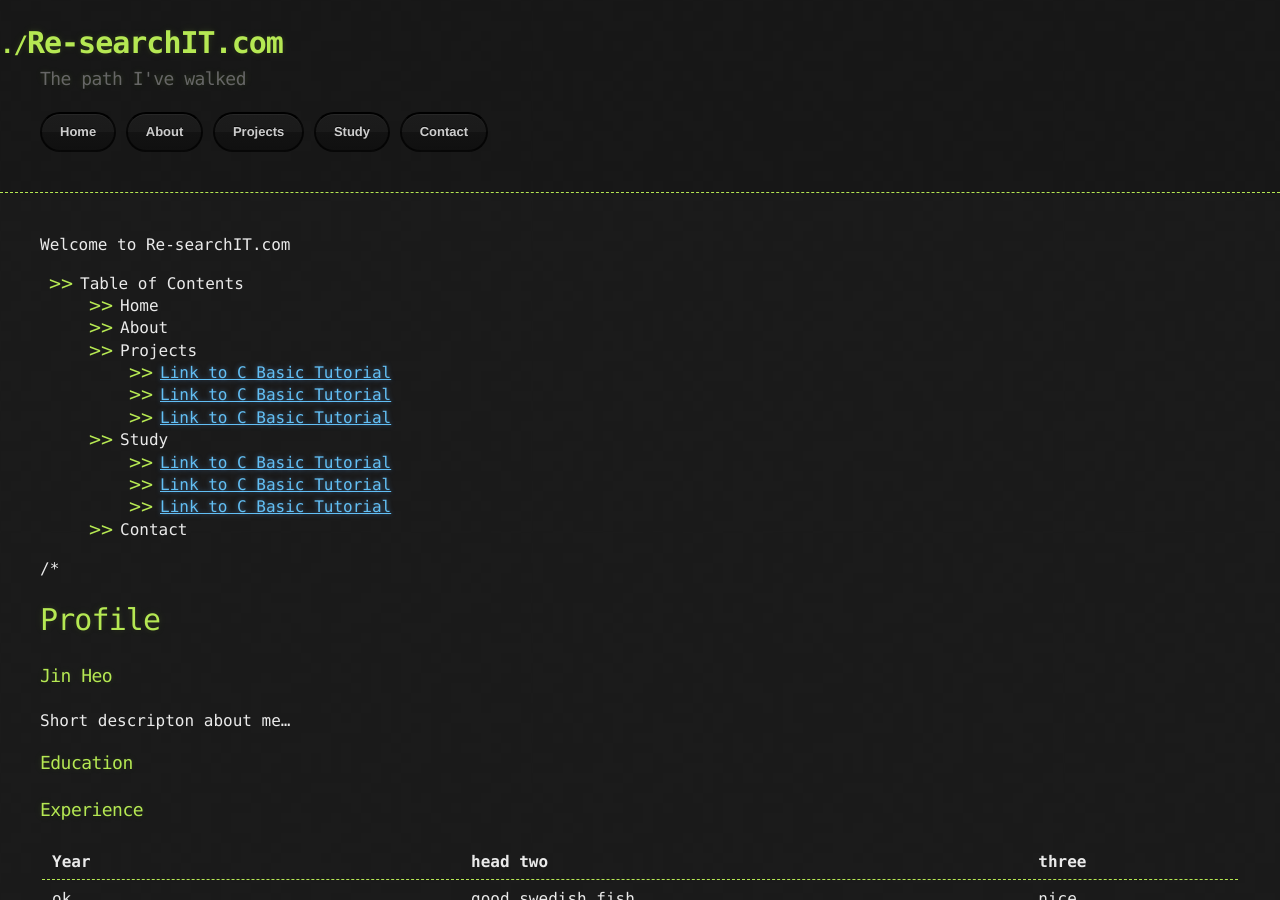
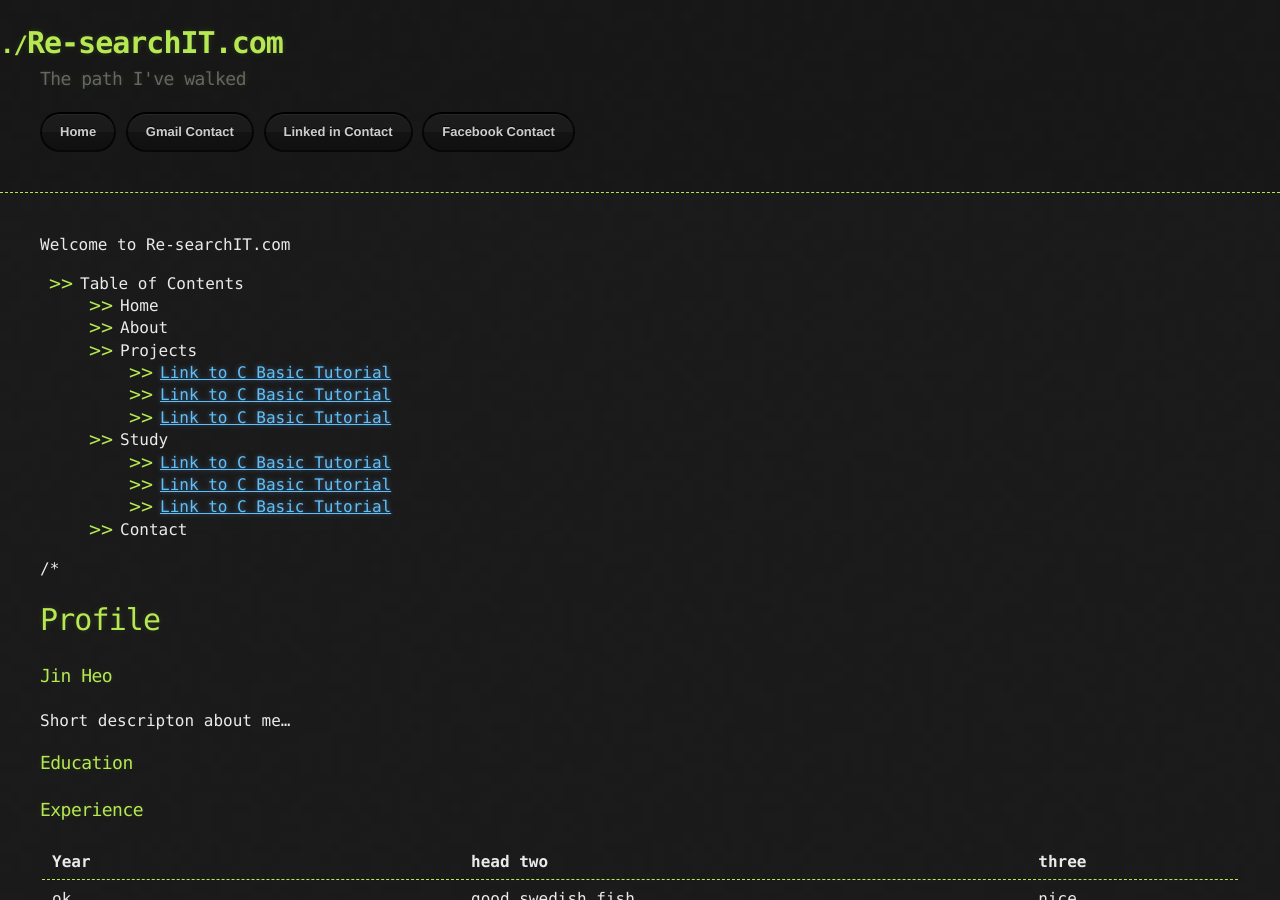
Before and after one commit to celindacain25/jin993.github.io, a Jekyll site: the page built from index.md, in a window 1280 px wide and 900 px high. Built offline with Jekyll 4.4.1, drawn with Linux system fonts in a browser that asks for light colours.

Commit message:
Update default.html

```diff
--- a/_layouts/default.html
+++ b/_layouts/default.html
@@ -19,10 +19,9 @@
         <section id="downloads">
           {% if site.show_downloads %}
             <a href="../" class="btn">Home</a>
-            <a href="../_about/" class="btn">About</a>
-            <a href="../_projects/" class="btn">Projects</a>
-            <a href="../_study/" class="btn">Study</a>
-            <a href="../_contact/" class="btn">Contact</a>
+            <a href="993jin@gmail.com" class="btn">Gmail Contact</a>
+            <a href="https://www.linkedin.com/in/jinheo4/" class="btn">Linked in Contact</a>
+            <a href="https://www.facebook.com/bLaCkRadiant" class="btn">Facebook Contact</a>
           {% endif %}
         </section>
       </div>
```
